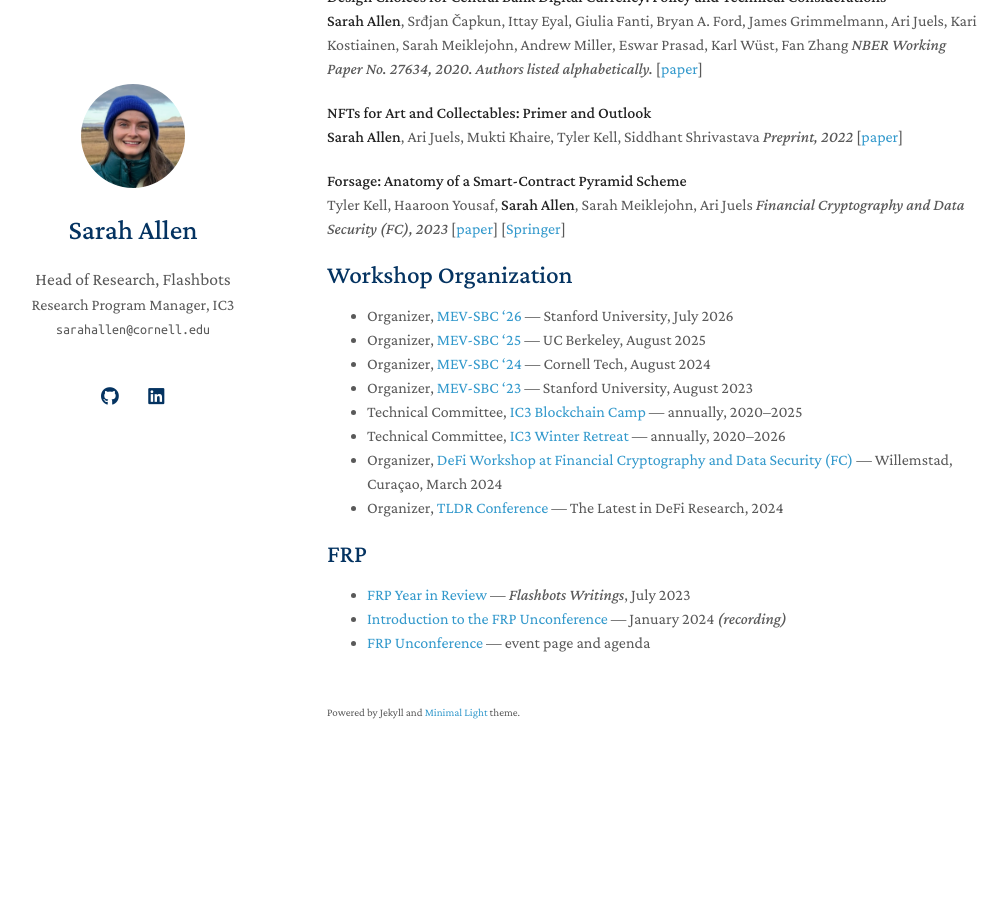
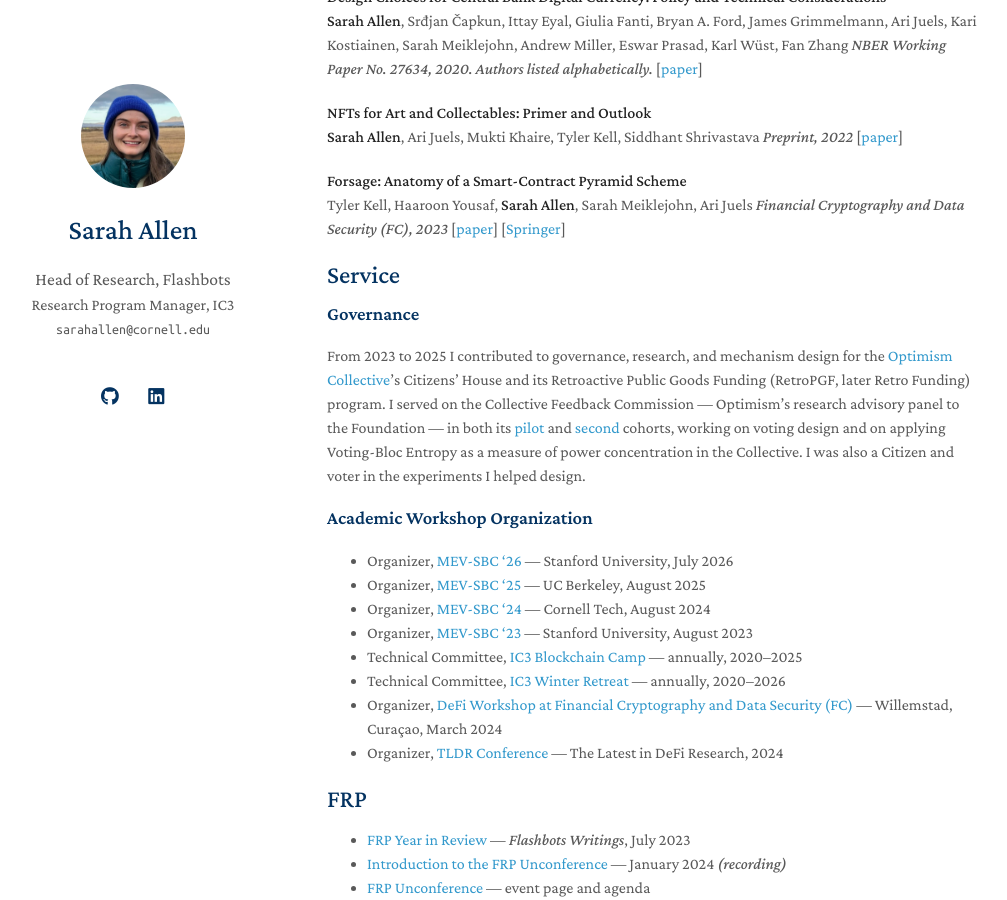
Before and after one commit to Bandeirainveste/bandeirainveste.github.io, a Jekyll site: the page built from index.md, in a window 1280 px wide and 900 px high, scrolled down 1278 px. Shown: the whole window, without its empty margins (143-1150 px from the left). Built offline with Jekyll 4.4.1, drawn with Linux system fonts in a browser that asks for light colours; a style sheet for code colours, icons or effects is not loaded; our own code applies the rules of GitHub Pages for plain Markdown files; before the commit the page ends 2071 px from its top, so only the background shows below that; some of the changed text lies outside the part shown.

Commit message:
Update index.md

```diff
--- a/index.md
+++ b/index.md
@@ -12,7 +12,7 @@
 design, distributed systems, cryptography, and open source development, aimed at
 research problems relevant to Ethereum. You can learn about our past research and
 work in progress in our
-[research problem database](https://www.flashbots.net/research-database).
+[research problem database](https://www.flashbots.net/research-database). I administer the Flashbots research grants program ([FRP](https://github.com/flashbots/mev-research/tree/main),currently on hiatus).
 
 I also serve as Research Program Manager for [IC3](https://www.initc3.org/), the
 Initiative for Cryptocurrencies and Contracts, where I've been since 2019. There
@@ -79,7 +79,22 @@
 [[paper](https://arxiv.org/abs/2105.04380)] [[Springer](https://link.springer.com/chapter/10.1007/978-3-031-47751-5_14)]
 
 
-## Workshop Organization
+## Service
+
+### Governance
+
+From 2023 to 2025 I contributed to governance, research, and mechanism design for
+the [Optimism Collective](https://gov.optimism.io/)'s Citizens' House and its
+Retroactive Public Goods Funding (RetroPGF, later Retro Funding) program. I served
+on the Collective Feedback Commission — Optimism's research advisory panel to the
+Foundation — in both its
+[pilot](https://gov.optimism.io/t/introducing-the-collective-feedback-commission/7863)
+and [second](https://gov.optimism.io/t/season-7-cfc-membership/9131) cohorts,
+working on voting design and on applying Voting-Bloc Entropy as a measure of power
+concentration in the Collective. I was also a Citizen and voter in the experiments
+I helped design.
+
+### Academic Workshop Organization
 
 - Organizer, [MEV-SBC '26](https://collective.flashbots.net/t/the-mev-workshop-at-the-science-of-blockchain-conference-2026-mev-sbc-26/5636) — Stanford University, July 2026
 - Organizer, [MEV-SBC '25](https://collective.flashbots.net/t/the-mev-workshop-at-the-science-of-blockchain-conference-2025-mev-sbc-25/4880) — UC Berkeley, August 2025
```
